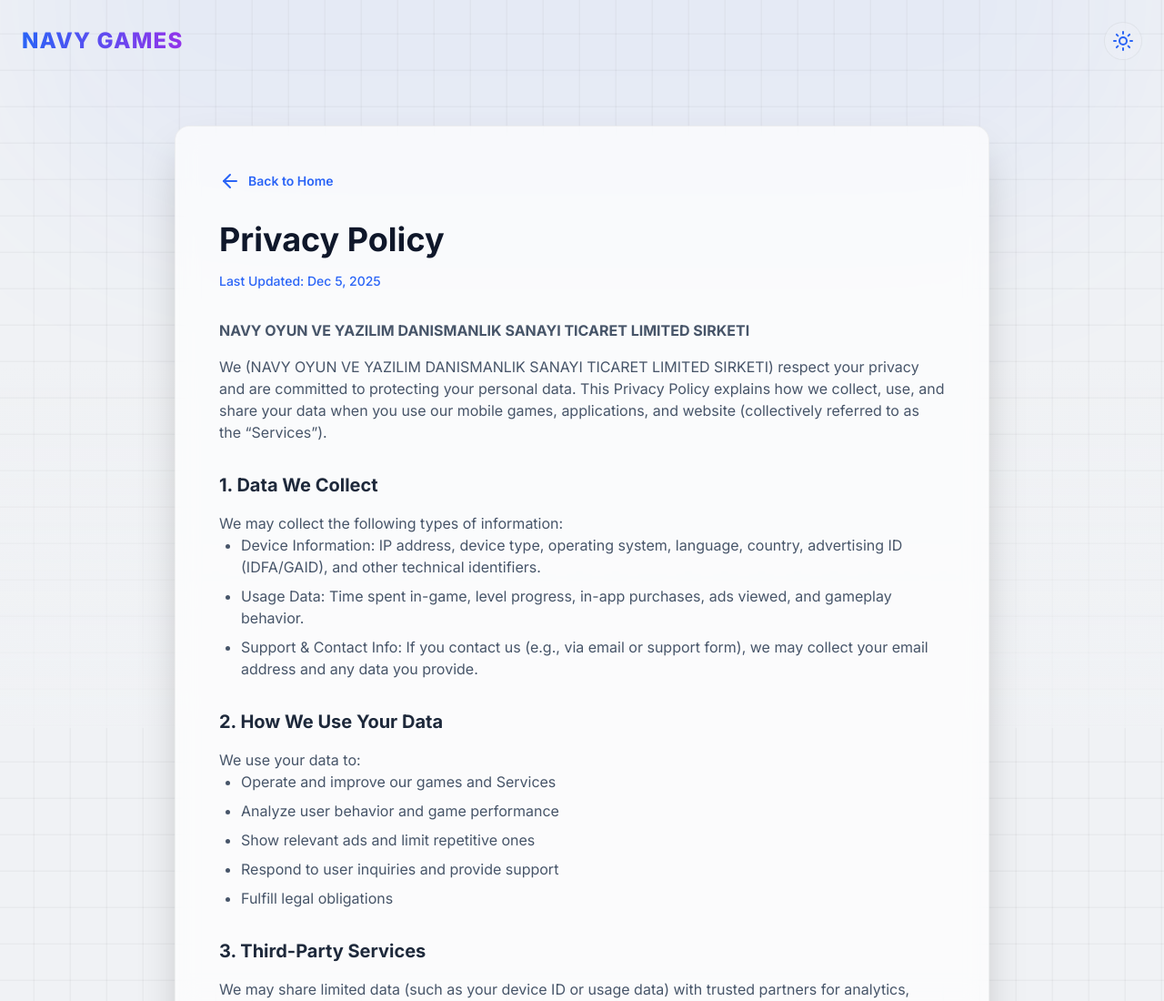
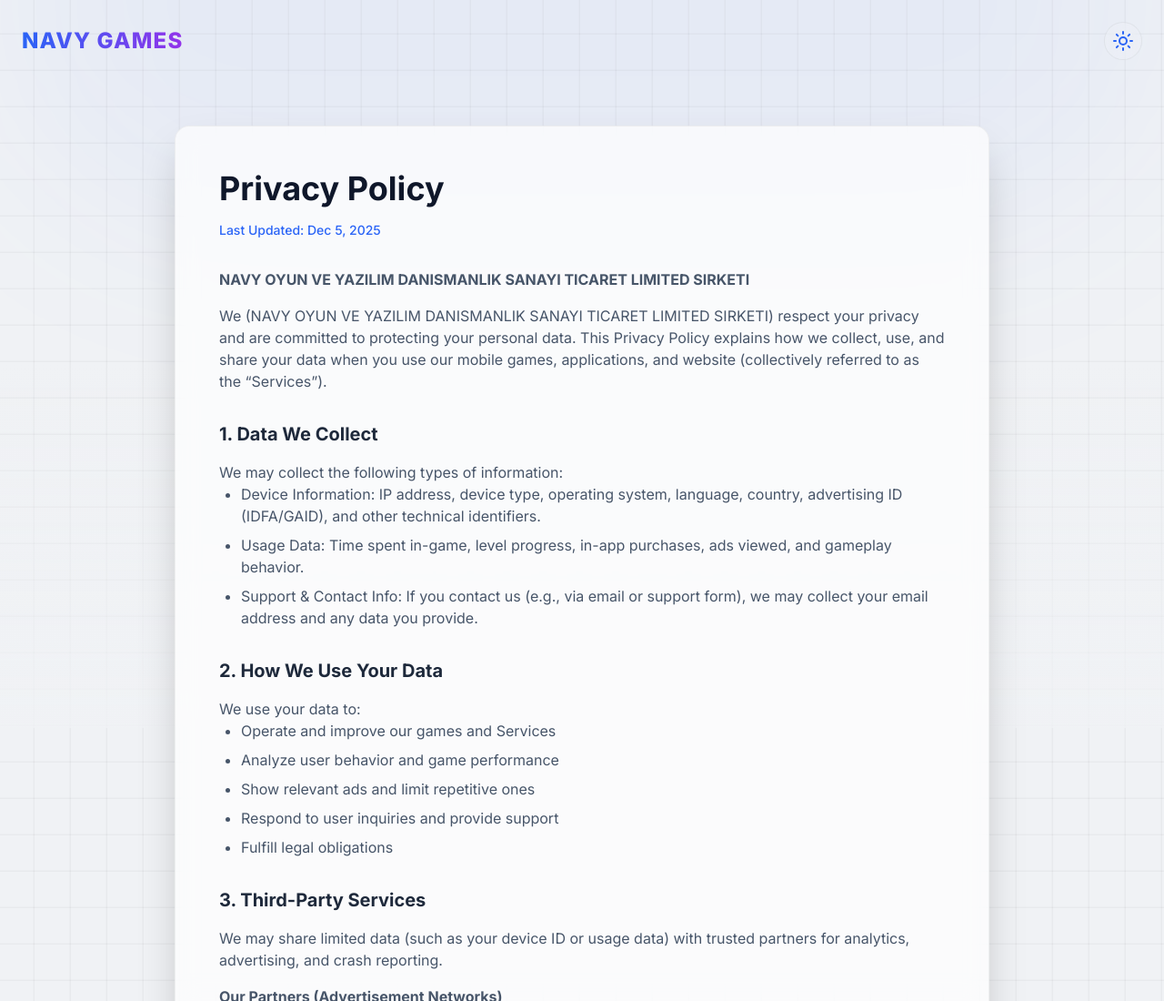
Before and after one commit to BB4125/website, a plain HTML site: page privacypolicy.html in a window 1280 px wide. Shown: the top 1100 px of the page at 91% size. Drawn offline with nearby package versions, Linux system fonts and the light colour scheme.

Commit message:
Add files via upload

```diff
--- a/privacypolicy.html
+++ b/privacypolicy.html
@@ -96,10 +96,6 @@
             <div id="page-privacy-policy" class="page-section">
                 <div class="max-w-4xl mx-auto w-full my-12">
                      <div class="relative glass-panel rounded-2xl p-8 md:p-12 shadow-2xl">
-                        <a href="./index.html" class="inline-flex items-center text-sm font-semibold text-neon-blue hover:underline mb-8 group">
-                            <i data-lucide="arrow-right" class="mr-2 transform rotate-180 group-hover:-translate-x-1 transition-transform"></i> Back to Home
-                        </a>
-
                         <h1 class="text-3xl md:text-4xl font-bold mb-4 text-slate-900 dark:text-white">Privacy Policy</h1>
                         <div class="text-sm font-medium text-neon-blue mb-8">Last Updated: Dec 5, 2025</div>
 
```
Also changed, not shown: termsofuse.html (+0 -4 lines).
